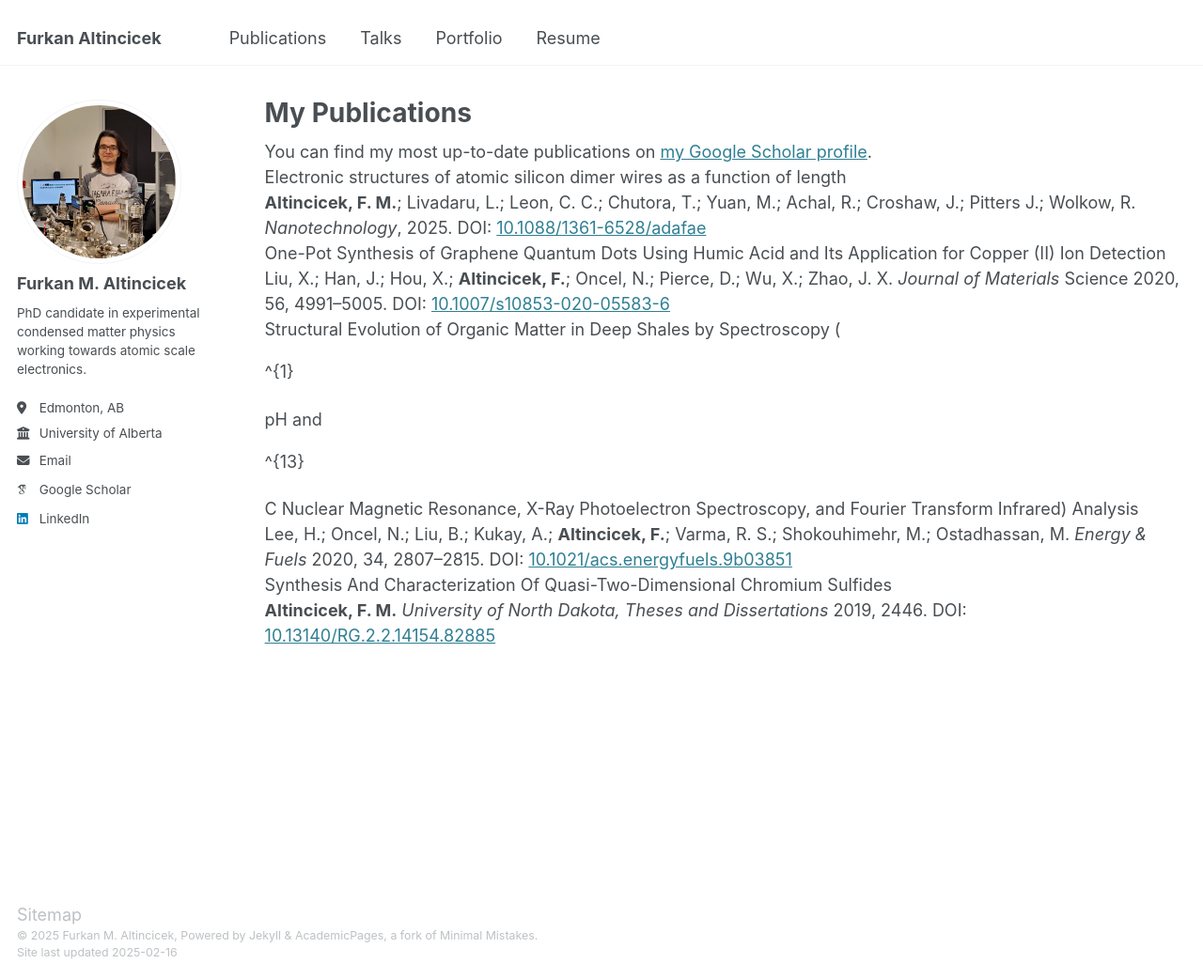
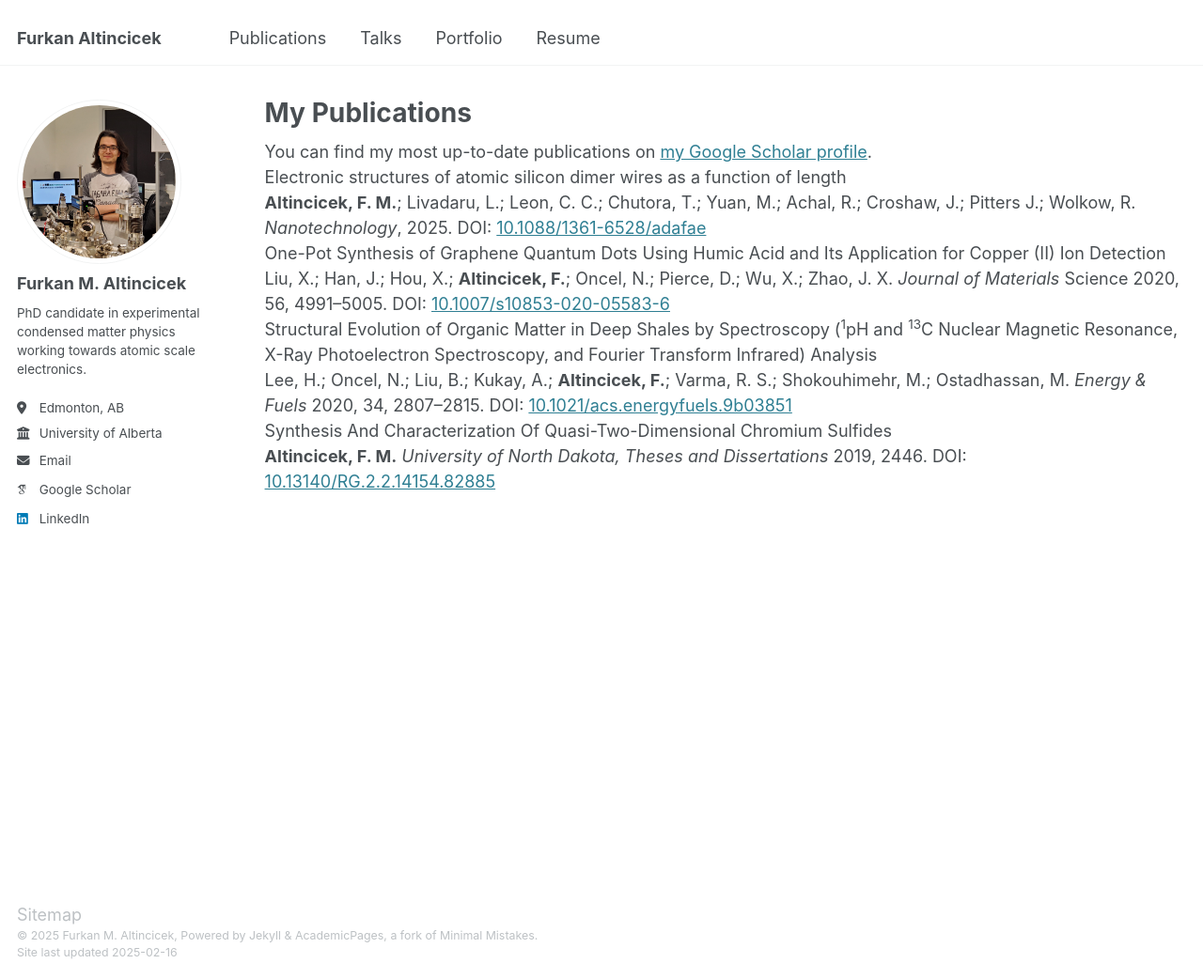
Before and after one commit to faltincicek/faltincicek.github.io, a Jekyll site: the page built from _pages/publications.html, in a window 1280 px wide and 1042 px high. Shown: the whole window at 94% size. Built offline with Jekyll 4.4.1, drawn with Linux system fonts in a browser that asks for light colours; some web fonts are replaced.

```diff
--- a/_pages/publications.html
+++ b/_pages/publications.html
@@ -13,7 +13,7 @@ Electronic structures of atomic silicon dimer wires as a function of length<br>
 One-Pot Synthesis of Graphene Quantum Dots Using Humic Acid and Its Application for Copper (II) Ion Detection<br>
 Liu, X.; Han, J.; Hou, X.; <b>Altincicek, F.</b>; Oncel, N.; Pierce, D.; Wu, X.; Zhao, J. X. <i>Journal of Materials</i> Science 2020, 56, 4991–5005. DOI: <a href="doi.org/10.1007/s10853-020-05583-6">10.1007/s10853-020-05583-6</a><br>
 
-Structural Evolution of Organic Matter in Deep Shales by Spectroscopy (<p>^{1}</p>pH and <p>^{13}</p>C Nuclear Magnetic Resonance, X-Ray Photoelectron Spectroscopy, and Fourier Transform Infrared) Analysis<br>
+Structural Evolution of Organic Matter in Deep Shales by Spectroscopy (<sup>1</sup>pH and <sup>13</sup>C Nuclear Magnetic Resonance, X-Ray Photoelectron Spectroscopy, and Fourier Transform Infrared) Analysis<br>
 Lee, H.; Oncel, N.; Liu, B.; Kukay, A.; <b>Altincicek, F.</b>; Varma, R. S.; Shokouhimehr, M.; Ostadhassan, M. <i>Energy & Fuels</i> 2020, 34, 2807–2815. DOI: <a href="doi.org/10.1021/acs.energyfuels.9b03851">10.1021/acs.energyfuels.9b03851</a><br>
 
 Synthesis And Characterization Of Quasi-Two-Dimensional Chromium Sulfides<br>
```
